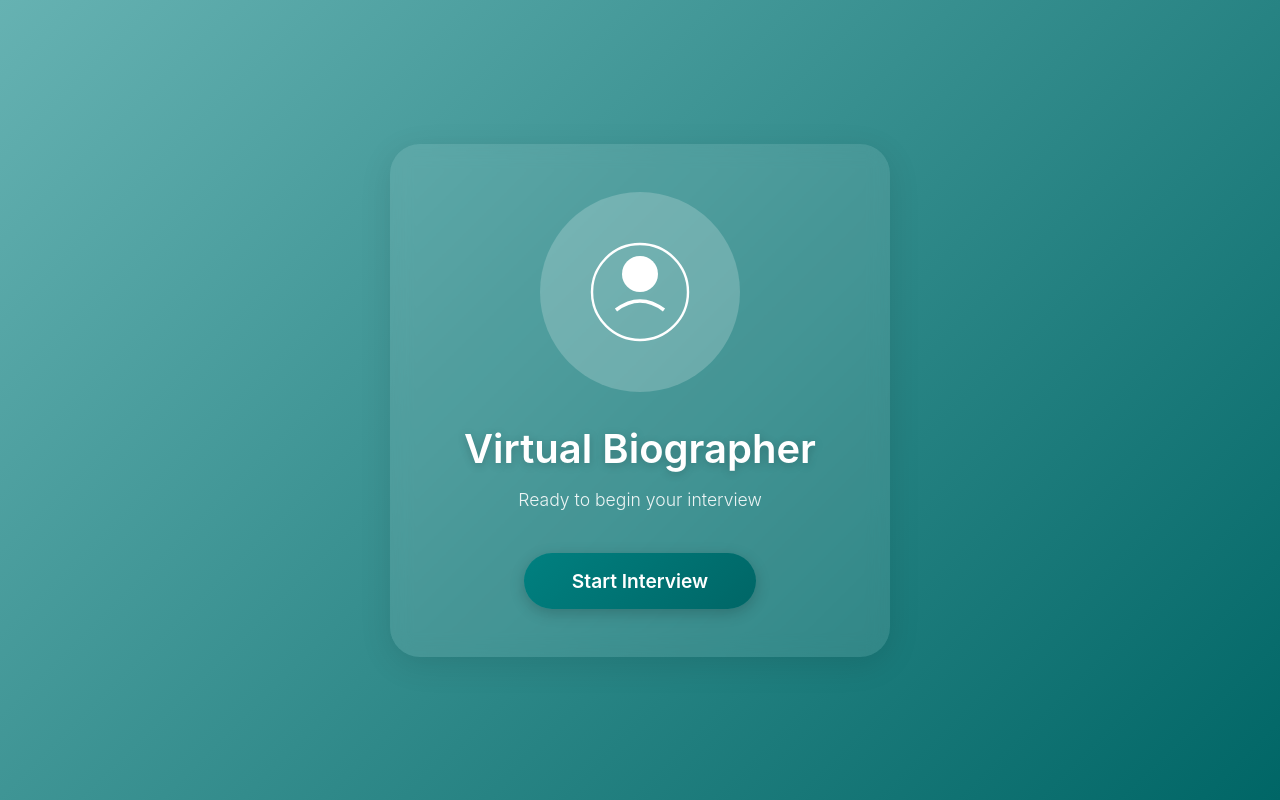
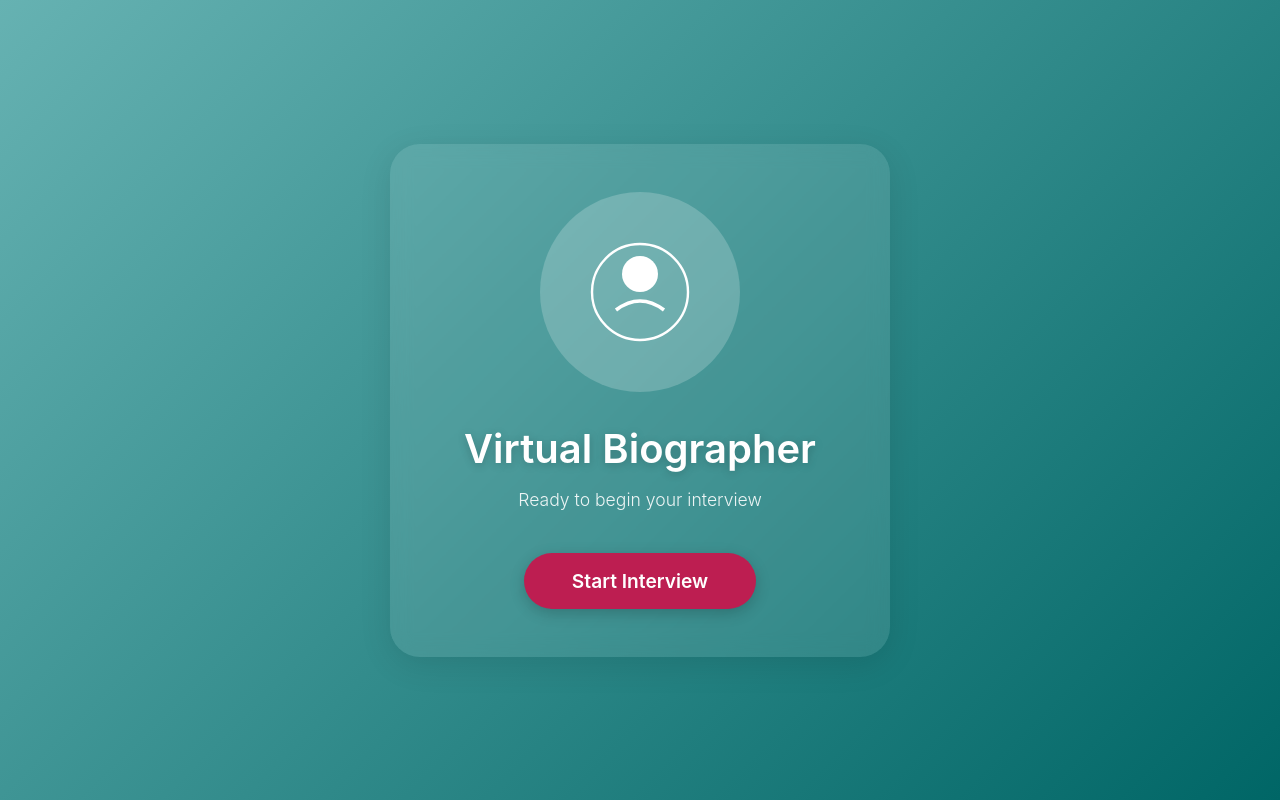
Before and after one commit to jamesavlahos/Interviewer, a React app in the folder frontend/: page / in a window 1280 px wide. Built offline with nearby package versions, Linux system fonts and the light colour scheme; the HTML template or start-up script is replaced by a standard one.

Commit message:
Change Start Interview button to pink/magenta (#BD1E51)
- Update button background from teal to #BD1E51
- Add lighter hover effect (#d4276b)
- Maintains contrast with teal background

```diff
--- a/frontend/src/App.css
+++ b/frontend/src/App.css
@@ -112,12 +112,12 @@
 }
 
 .call-button.disconnected {
-  background: linear-gradient(135deg, #008080 0%, #006666 100%);
+  background: #BD1E51;
   color: white;
 }
 
 .call-button.disconnected:hover {
-  background: linear-gradient(135deg, #66b2b2 0%, #008080 100%);
+  background: #d4276b;
   transform: translateY(-2px);
   box-shadow: 0 6px 20px rgba(0, 0, 0, 0.3);
 }
```
